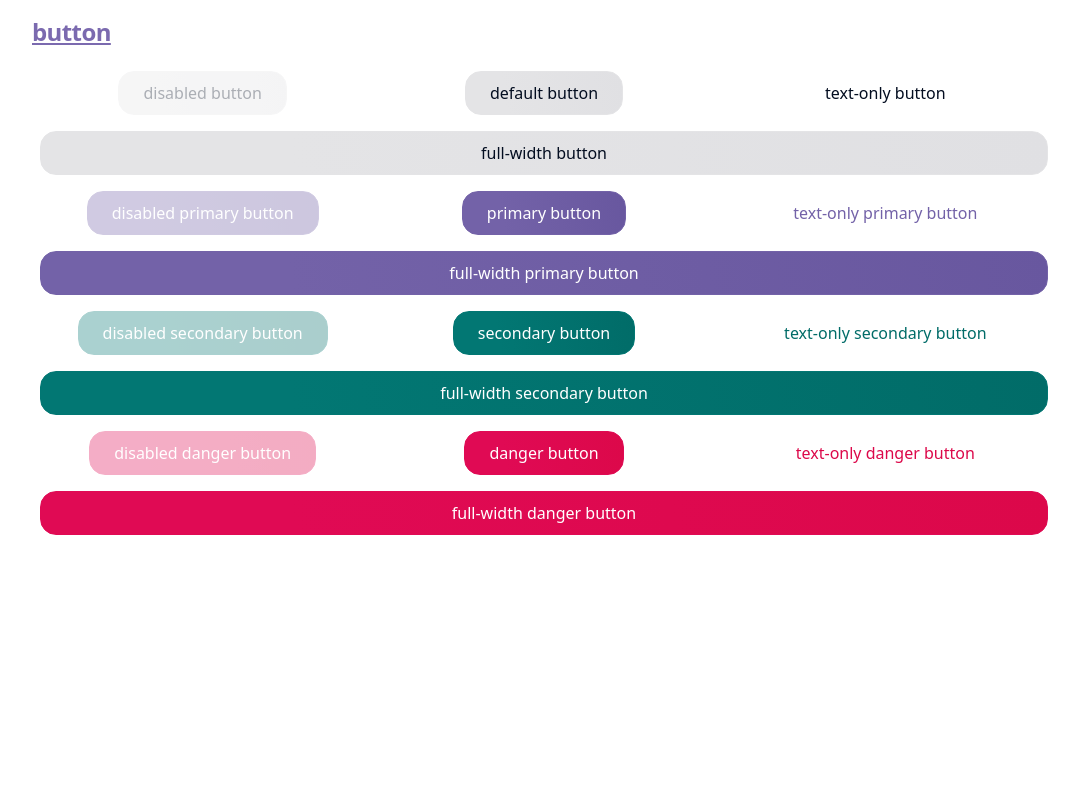
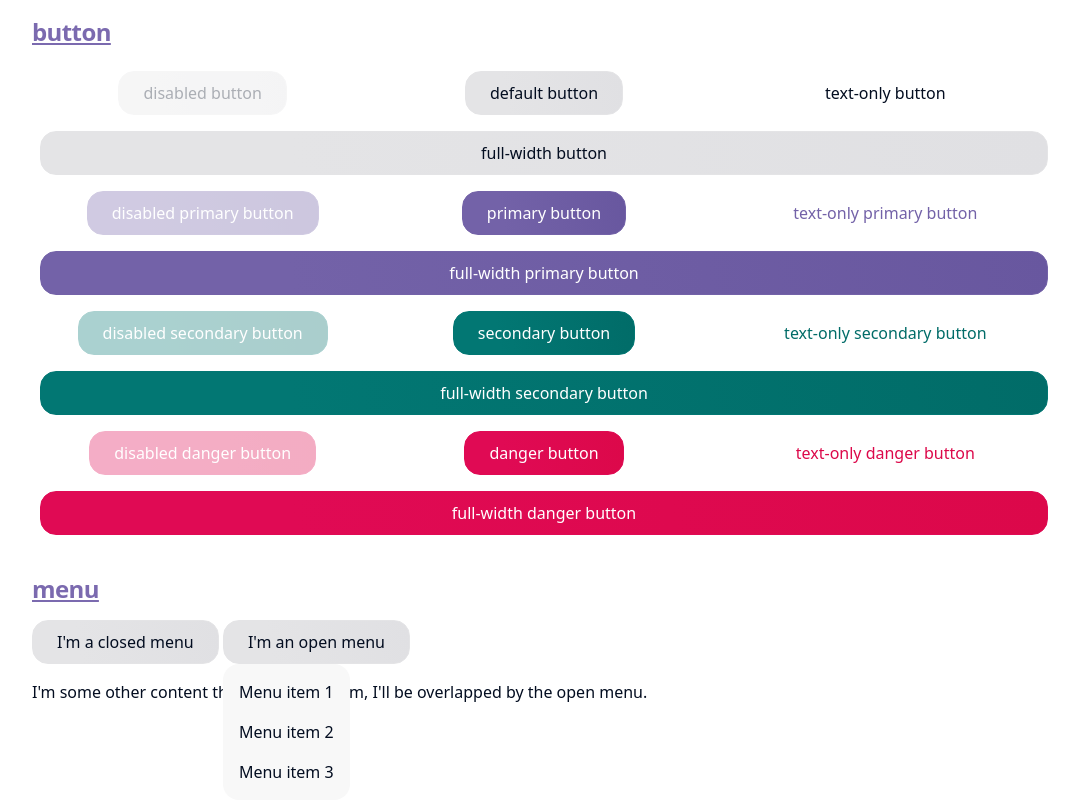
Before and after one commit to chadlavi/style, a plain HTML site: page index.html in a window 1280 px wide. Shown: the part 2006-2806 px from the top of the page, without its empty margins (96-1175 px from the left). Before the commit the page ends 2549 px from the top, so only its background shows below. Drawn offline with Linux system fonts and the light colour scheme.

Commit message:
WIP menu

```diff
--- a/global.css
+++ b/global.css
@@ -2,6 +2,7 @@
 
 * {
   box-sizing: border-box;
+  -webkit-tap-highlight-color: rgba(0,0,0,0);
 }
 
 *:focus {
--- a/index.html
+++ b/index.html
@@ -251,6 +251,31 @@
         <button class="danger full-width">full-width danger button</button>
       </div>
     </div>
+    <h2 id="menu" class="margin-top-xl margin-bottom-md"><a class="anchor" href="#menu">menu</a></h2>
+    <div class="margin-top-md margin-bottom-md">
+      <nav id="exampleMenu1" class="menu">
+        <button class="menu-open">I'm a closed menu</button>
+        <button class="menu-close">You can't see this</button>
+        <ul>
+          <li>Menu item 1</li>
+          <li>Menu item 2</li>
+          <li>Menu item 3</li>
+        </ul>
+      </nav>
+      <nav id="exampleMenu2" class="menu open">
+        <button class="menu-open">You can't see this</button>
+        <button class="menu-close">I'm an open menu</button>
+        <ul>
+          <li>Menu item 1</li>
+          <li>Menu item 2</li>
+          <li>Menu item 3</li>
+        </ul>
+      </nav>
+    </div>
+    <div>
+      I'm some other content that's beneath them, I'll be overlapped by the open
+      menu.
+    </div>
   </main>
 </body>
 
--- a/style.css
+++ b/style.css
@@ -69,7 +69,7 @@ button.avatar:active {
 
 button,
 .button {
-  -webkit-appearance: button;
+  -webkit-appearance: none;
   touch-action: manipulation;
   user-select: none;
   -webkit-touch-callout: none;
@@ -253,6 +253,39 @@ button.text-only.danger:focus,
   );
 }
 
+.menu {
+  display: inline-block;
+}
+
+.menu .menu-close {
+  display: none;
+}
+
+.menu ul {
+  position: absolute;
+  margin-top: 0;
+  background: var(--grey-light-100);
+  padding: var(--spacing-sm) 0;
+  border-radius: var(--spacing-md);
+
+}
+.menu li {
+  display: none;
+  padding: var(--spacing-sm) var(--spacing-md);
+  list-style: none;
+}
+
+.menu.open .menu-close {
+  display: inline-block;
+}
+.menu.open .menu-open {
+  display: none;
+}
+
+.menu.open li {
+  display: block;
+}
+
 /* code-sandbox-only fix */
 iframe {
   display: none;
```
